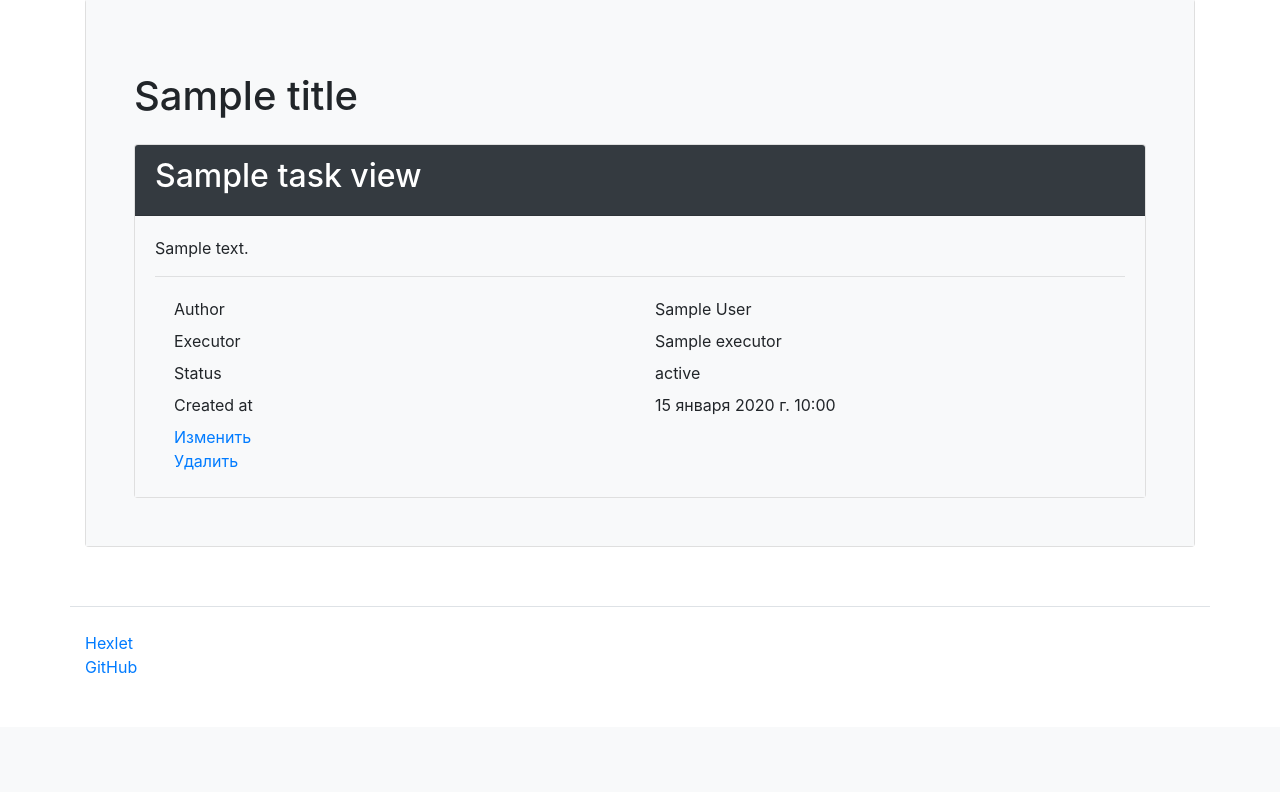
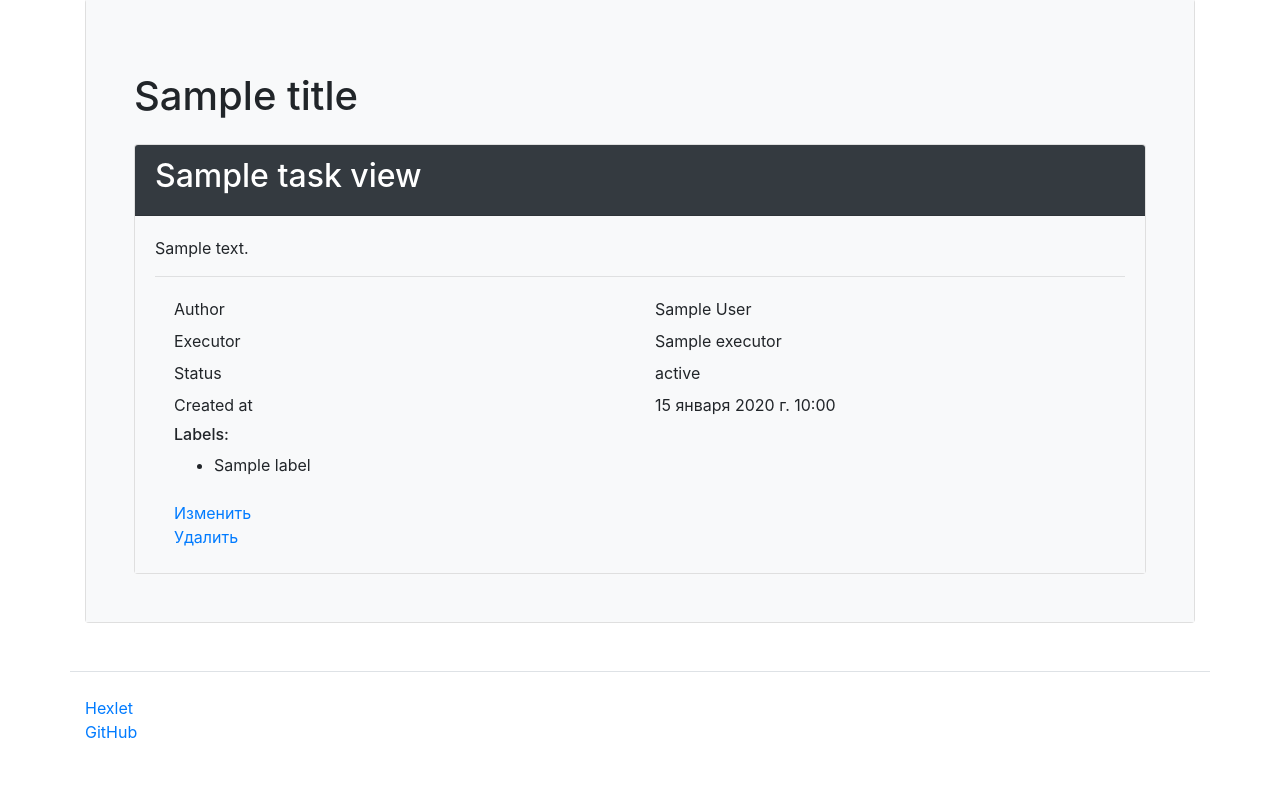
Before and after one commit to Trankvill/python-project-52, a Django app: template templates/tasks/task_view.html in a window 1280 px wide. Shown: the part 73-865 px from the top of the page. Before the commit the page ends 746 px from the top, so only its background shows below. Run offline with Django 4.2, Linux system fonts and the light colour scheme; the template is opened without the code that fills it: most values are stand-ins (such as "Sample title", 1, 10 or a date in 2020); parts of the project's set-up code (start-up, migrations or seed data) failed here and were passed over; some libraries are stand-ins or nearby versions.

Commit message:
fix task_view.html

```diff
--- a/templates/tasks/task_view.html
+++ b/templates/tasks/task_view.html
@@ -34,6 +34,16 @@
                         </div>
                         <div class="row p-1">
                             <div class="col">
+                                <h6>{% translate "Labels:" %}</h6>
+                                <ul>
+                                    {% for label in labels %}
+                                        <li>{{ label.name }}</li>
+                                    {% endfor %}
+                                </ul>
+                            </div>
+                        </div>
+                        <div class="row p-1">
+                            <div class="col">
                                 <a href="{% url 'tasks:update' task_view.id %}">{% translate "Change" %}</a>
                                 <br>
                                 <a href="{% url 'tasks:delete' task_view.id %}">{% translate "Delete" %}</a>
```
